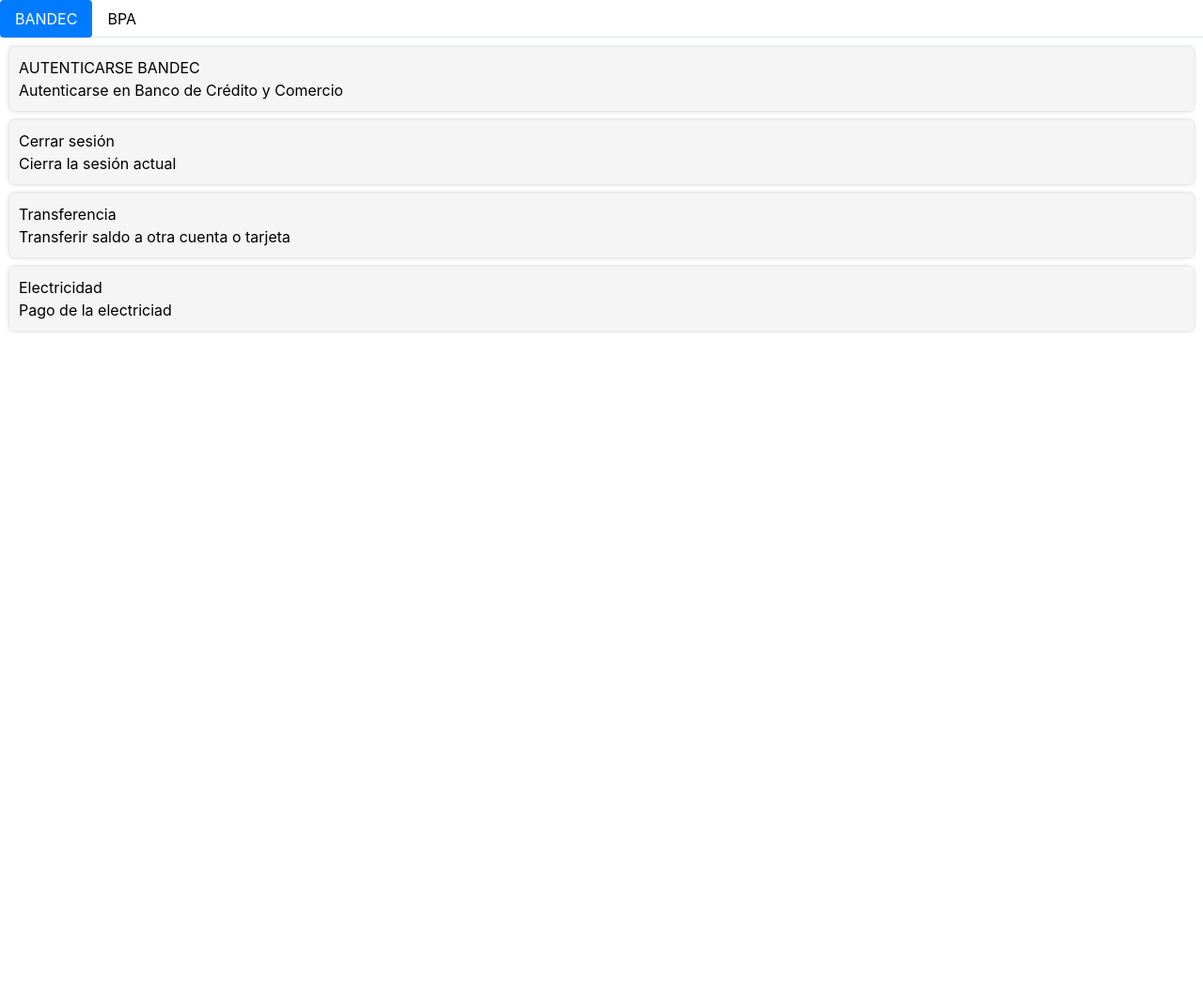
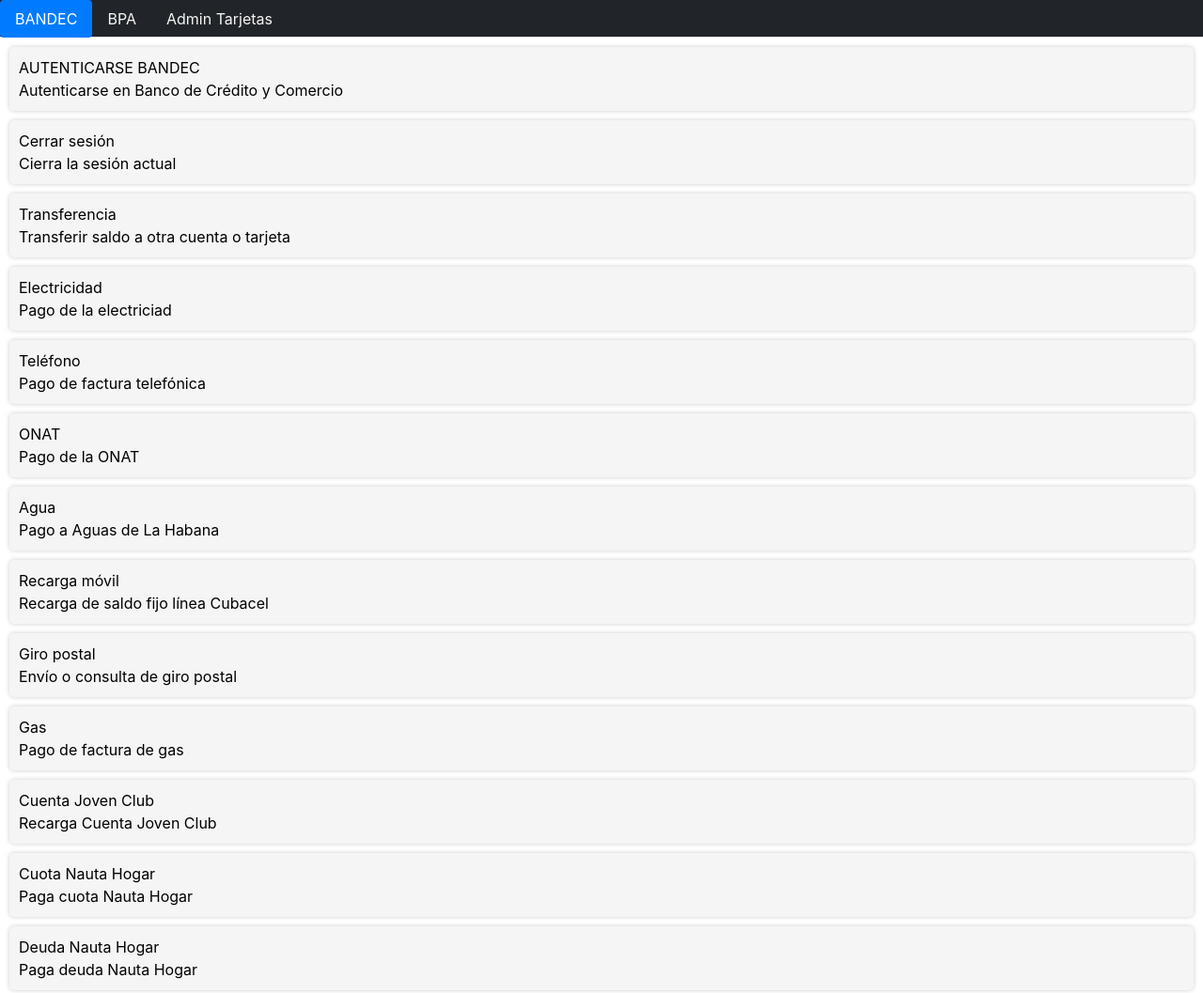
Before and after one commit to josernesto1989/telebancaVainilla, a plain HTML site: page index.html in a window 1280 px wide. Shown: the top 1057 px of the page at 94% size. Before the commit the page ends 800 px from the top, so only its background shows below. Drawn offline with nearby package versions, Linux system fonts and the light colour scheme.

Commit message:
funcional incluye parte de bandec

```diff
--- a/css/main.css
+++ b/css/main.css
@@ -11,3 +11,8 @@ a{
     text-decoration: none;
     color: #000;
 }
+
+.nav-link{
+    text-decoration: none;
+    color: #f5f5f5;
+}
--- a/index.html
+++ b/index.html
@@ -8,10 +8,11 @@
     <link rel="stylesheet" href="css/main.css">
 
 
-    <title>Document</title>
+    <title>TeleBanca</title>
 </head>
 <body>
-      <ul class="nav nav-tabs nav-pills " id="myTab" role="tablist">
+  <nav class="nav nav-default nav-fixed-top " >
+      <ul class="nav nav-tabs nav-pills fixed-top" id="myTab" role="tablist" style="background-color: #212529!important;">
         <li class="nav-item">
           <a class="nav-link active" id="BANDEC-tab" data-toggle="tab" href="#BANDEC" role="tab" aria-controls="BANDEC" aria-selected="true">BANDEC</a>
         </li>
@@ -20,18 +21,28 @@
         </li>
         <!-- <li class="nav-item">
           <a class="nav-link" id="messages-tab" data-toggle="tab" href="#messages" role="tab" aria-controls="messages" aria-selected="false">Messages</a>
+        </li> -->
+        <li class="nav-item">
+          <a class="nav-link" id="settings-tab" data-toggle="tab" href="#settings" role="tab" aria-controls="settings" aria-selected="false">Admin Tarjetas</a>
         </li>
-        <li class="nav-item">
-          <a class="nav-link" id="settings-tab" data-toggle="tab" href="#settings" role="tab" aria-controls="settings" aria-selected="false">Settings</a>
-        </li> -->
       </ul>
+    </nav>
 
       <!-- Tab panes -->
-<div class="tab-content">
+<div class="tab-content" style="margin-top: 50px;">
+
     <div class="tab-pane active" id="BANDEC" role="tabpanel" aria-labelledby="BANDEC-tab"></div>
+
     <div class="tab-pane" id="BPA" role="tabpanel" aria-labelledby="BPA-tab"></div>
-    <!-- <div class="tab-pane" id="messages" role="tabpanel" aria-labelledby="messages-tab">3</div>
-    <div class="tab-pane" id="settings" role="tabpanel" aria-labelledby="settings-tab">.4</div> -->
+    <!-- <div class="tab-pane" id="messages" role="tabpanel" aria-labelledby="messages-tab">3</div> -->
+
+    <div class="tab-pane" id="settings" role="tabpanel" aria-labelledby="settings-tab">
+      <div class="form">
+        <label for="tarjeta">Tarjeta a registrar</label>
+        <input type="number" max=9999999999999999 class="form-control" id="tarjeta" placeholder="XXXX-XXXX-XXXX-XXXX">
+        <a href="#" class="btn btn-lg btn-primary">REGISTRAR</a>
+      </div>
+    </div>
   </div>
     <script src="vendor/twbs/bootstrap/dist/js/bootstrap.min.js"></script>
     <script>
--- a/js/info.js
+++ b/js/info.js
@@ -52,7 +52,7 @@ const banksName = {
       description:"Pago de factura telefónica",
       link:"tel:/*444*42#",
       icon:"",
-      banks:[banksName.BPA]
+      banks:[banksName.BANDEC,banksName.BPA]
     },
     {
       //Onat
@@ -60,7 +60,7 @@ const banksName = {
       description:"Pago de la ONAT",
       link:"tel:/*444*43#",
       icon:"",
-      banks:[banksName.BPA]
+      banks:[banksName.BANDEC,banksName.BPA]
     },
     {
       //AGUA
@@ -68,7 +68,7 @@ const banksName = {
       description:"Pago a Aguas de La Habana",
       link:"tel:/*444*40*51#",
       icon:"",
-      banks:[banksName.BPA]
+      banks:[banksName.BANDEC,banksName.BPA]
     },
     {
       //Recargar movil
@@ -76,7 +76,7 @@ const banksName = {
       description:"Recarga de saldo fijo línea Cubacel",
       link:"tel:/*444*54#",
       icon:"",
-      banks:[banksName.BPA]
+      banks:[banksName.BANDEC,banksName.BPA]
     },
     {
       //Giro Postal
@@ -84,7 +84,7 @@ const banksName = {
       description:"Envío o consulta de giro postal",
       link:"tel:/*444*64#",
       icon:"",
-      banks:[banksName.BPA]
+      banks:[banksName.BANDEC,banksName.BPA]
     },
     {
       //Gas
@@ -92,7 +92,7 @@ const banksName = {
       description:"Pago de factura de gas",
       link:"tel:/*444*67#",
       icon:"",
-      banks:[banksName.BPA]
+      banks:[banksName.BANDEC,banksName.BPA]
     },
     {
       //Cuenta Joven Club
@@ -100,7 +100,7 @@ const banksName = {
       description:"Recarga Cuenta Joven Club",
       link:"tel:/*444*93#",
       icon:"",
-      banks:[banksName.BPA]
+      banks:[banksName.BANDEC,banksName.BPA]
     },
     {
       //Cuota nauta hogar
@@ -108,7 +108,7 @@ const banksName = {
       description:"Paga cuota Nauta Hogar",
       link:"tel:/*444*84#",
       icon:"",
-      banks:[banksName.BPA]
+      banks:[banksName.BANDEC,banksName.BPA]
     },
     {
       //Deuda nauta hogar
@@ -116,7 +116,7 @@ const banksName = {
       description:"Paga deuda Nauta Hogar",
       link:"tel:/*444*86#",
       icon:"",
-      banks:[banksName.BPA]
+      banks:[banksName.BANDEC,banksName.BPA]
     },
     {
       //Recarga Tarjeta Propia
@@ -124,7 +124,7 @@ const banksName = {
       description:"Recarga Tarjeta Propia",
       link:"tel:/*444*77#",
       icon:"",
-      banks:[banksName.BPA]
+      banks:[banksName.BANDEC,banksName.BPA]
     },
     {
       //Deposito a plazo fijo
@@ -148,7 +148,7 @@ const banksName = {
       description:"Pagar Multa",
       link:"tel:/*444*44#",
       icon:"",
-      banks:[banksName.BPA]
+      banks:[banksName.BANDEC,banksName.BPA]
     },
 
     {
@@ -157,16 +157,15 @@ const banksName = {
       description:"Consultar saldo de la tarjeta",
       link:"tel:/*444*46#",
       icon:"",
-      banks:[banksName.BPA]
+      banks:[banksName.BANDEC,banksName.BPA]
     },
-
     {
       //Consultar servios
       title:"Consultar servios",
       description:"Consultar factura del servicio",
       link:"tel:/*444*47#",
       icon:"",
-      banks:[banksName.BPA]
+      banks:[banksName.BANDEC,banksName.BPA]
     },
     {
       //Últimas operaciones
@@ -174,7 +173,7 @@ const banksName = {
       description:"Consultar últimas 10 operaciones",
       link:"tel:/*444*48#",
       icon:"",
-      banks:[banksName.BPA]
+      banks:[banksName.BANDEC,banksName.BPA]
     },
     {
       //Consultar Límite tarjeta
@@ -182,7 +181,7 @@ const banksName = {
       description:"Consultar operaciones y extracción de saldo posible en un día",
       link:"tel:/*444*62#",
       icon:"",
-      banks:[banksName.BPA]
+      banks:[banksName.BANDEC,banksName.BPA]
     },
     {
       //Consultar todas las cuentas
@@ -190,7 +189,7 @@ const banksName = {
       description:"Consultar todas las cuentas a la vez",
       link:"tel:/*444*58#",
       icon:"",
-      banks:[banksName.BPA]
+      banks:[banksName.BANDEC,banksName.BPA]
     },
     {
       //Consultar giro postal
@@ -198,7 +197,7 @@ const banksName = {
       description:"Consultar todas las cuentas a la vez",
       link:"tel:/*444*65#",
       icon:"",
-      banks:[banksName.BPA]
+      banks:[banksName.BANDEC,banksName.BPA]
     },
     {
       //Consultar Créditos
@@ -214,7 +213,7 @@ const banksName = {
       description:"Tipo de Cambio",
       link:"tel:/*444*85#",
       icon:"",
-      banks:[banksName.BPA]
+      banks:[banksName.BANDEC,banksName.BPA]
     },
     {
       //Cambio Ĺimite Tarjeta
@@ -224,7 +223,7 @@ const banksName = {
       icon:"",
       banks:[banksName.BPA]
     },
-    {
+    {//TODO:
       //registrar tarjeta
       title:"no funciona Registrar Tarjeta",
       description:"No Funciona Registrar Tarjeta BPA",
--- a/js/main.js
+++ b/js/main.js
@@ -20,8 +20,6 @@ function populateDiv(operations, container){
   operations.forEach(operation => {
 
 
-
-
     let div = document.createElement("div");
     div.className = "operation";
     div.innerHTML = `<div class= "operationcard">
```
